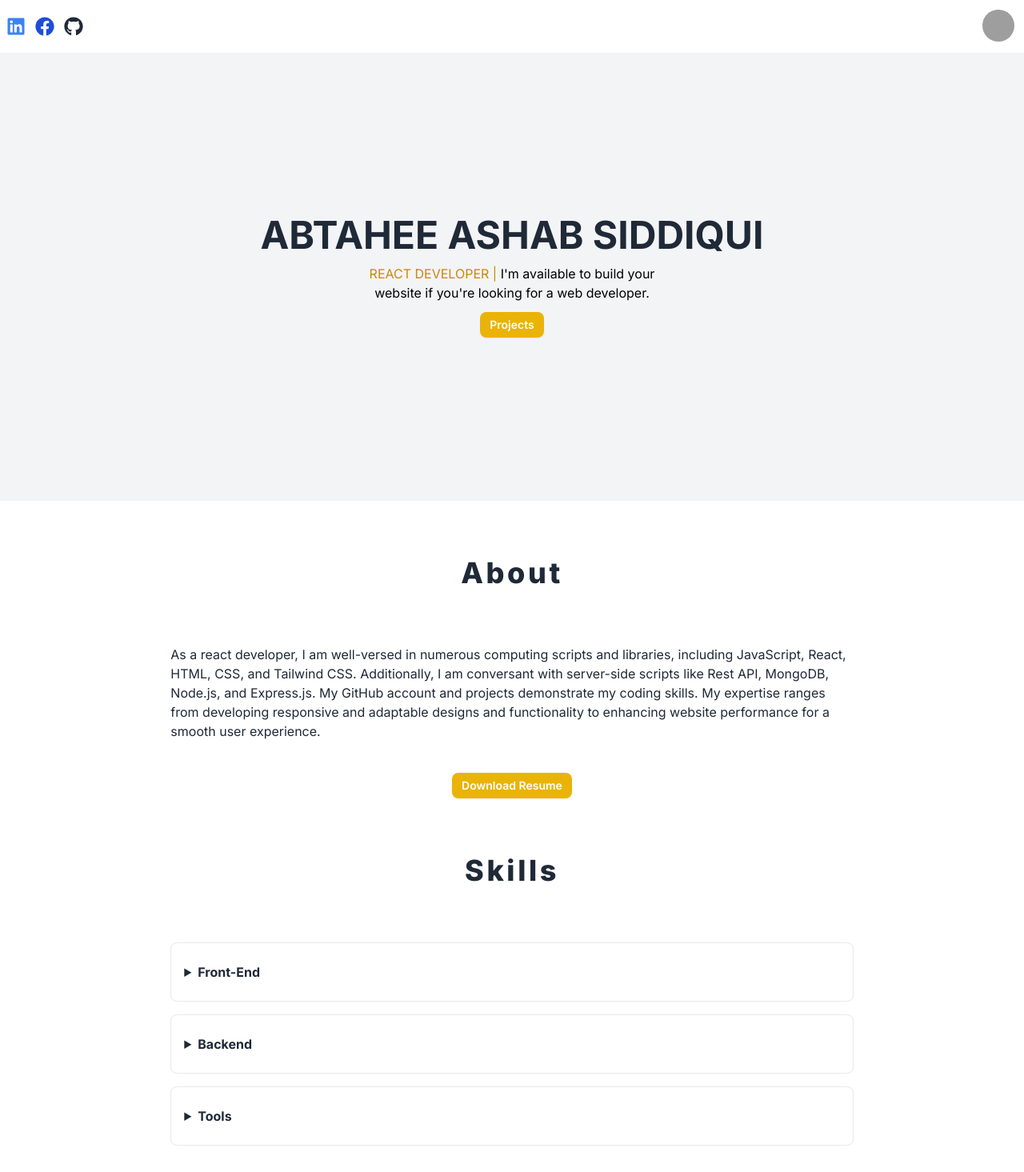
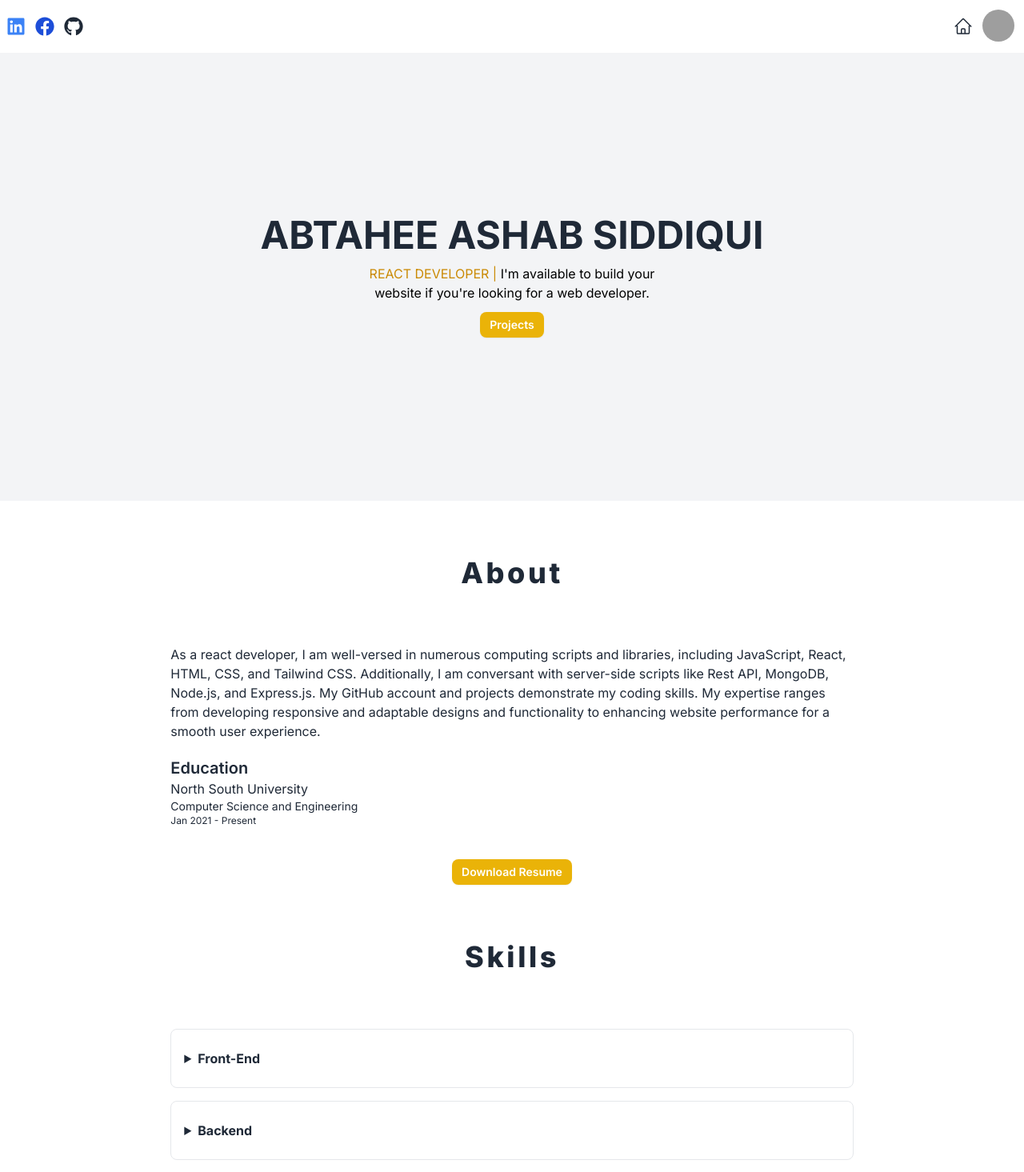
Before and after one commit to abtaheetaseen/abtahee-portfolio, a Next.js app: page / in a window 1280 px wide. Shown: the top 1465 px of the page at 80% size. Built offline with nearby package versions, Linux system fonts and the light colour scheme; grey boxes are pictures that could not be loaded.

Commit message:
second commit

```diff
--- a/src/components/About.jsx
+++ b/src/components/About.jsx
@@ -12,6 +12,16 @@ const About = () => {
 
         <div>
             <p>As a react developer, I am well-versed in numerous computing scripts and libraries, including JavaScript, React, HTML, CSS, and Tailwind CSS. Additionally, I am conversant with server-side scripts like Rest API, MongoDB, Node.js, and Express.js. My GitHub account and projects demonstrate my coding skills. My expertise ranges from developing responsive and adaptable designs and functionality to enhancing website performance for a smooth user experience.</p>
+
+            <div className='mt-5'>
+                <h1 className='text-xl font-semibold'>Education</h1>
+                <div>
+                    <h1 className='text-md'>North South University</h1>
+                    <p className='text-sm'>Computer Science and Engineering</p>
+                    <p className='text-xs'>Jan 2021 - Present</p>
+                </div>
+            </div>
+
             <div className='flex items-center justify-center mt-10'>
                 <a className='btn btn-sm border-none bg-yellow-500 hover:bg-yellow-400 text-white' target='_blank' alt="my resume" rel='noopener noreferrer' href='./ABTAHEE ASHAB SIDDIQUI-RESUME(react developer).pdf'>
                     Download Resume
--- a/src/components/Navbar.jsx
+++ b/src/components/Navbar.jsx
@@ -28,6 +28,16 @@ const Navbar = () => {
                 </a>
                 </div>
             </div>
+
+            <div className='mr-2'>
+                <Link href={`/`}>
+                <svg xmlns="http://www.w3.org/2000/svg" fill="none" viewBox="0 0 24 24" strokeWidth="1.5" stroke="currentColor" className="size-6 cursor-pointer">
+  <path strokeLinecap="round" strokeLinejoin="round" d="m2.25 12 8.954-8.955c.44-.439 1.152-.439 1.591 0L21.75 12M4.5 9.75v10.125c0 .621.504 1.125 1.125 1.125H9.75v-4.875c0-.621.504-1.125 1.125-1.125h2.25c.621 0 1.125.504 1.125 1.125V21h4.125c.621 0 1.125-.504 1.125-1.125V9.75M8.25 21h8.25" />
+</svg>
+
+                </Link>
+            </div>
+
             <div className="flex-none gap-2">
 
                 <div className="dropdown dropdown-end">
```
